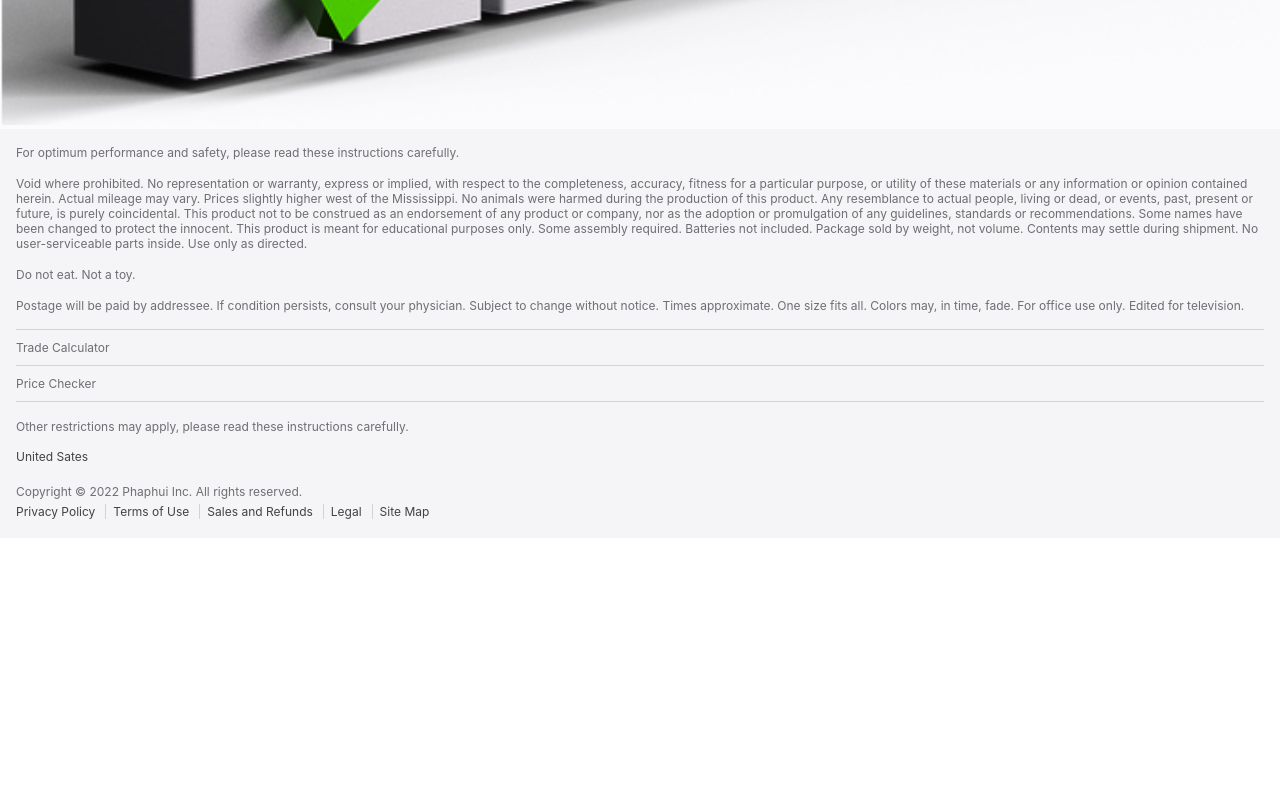
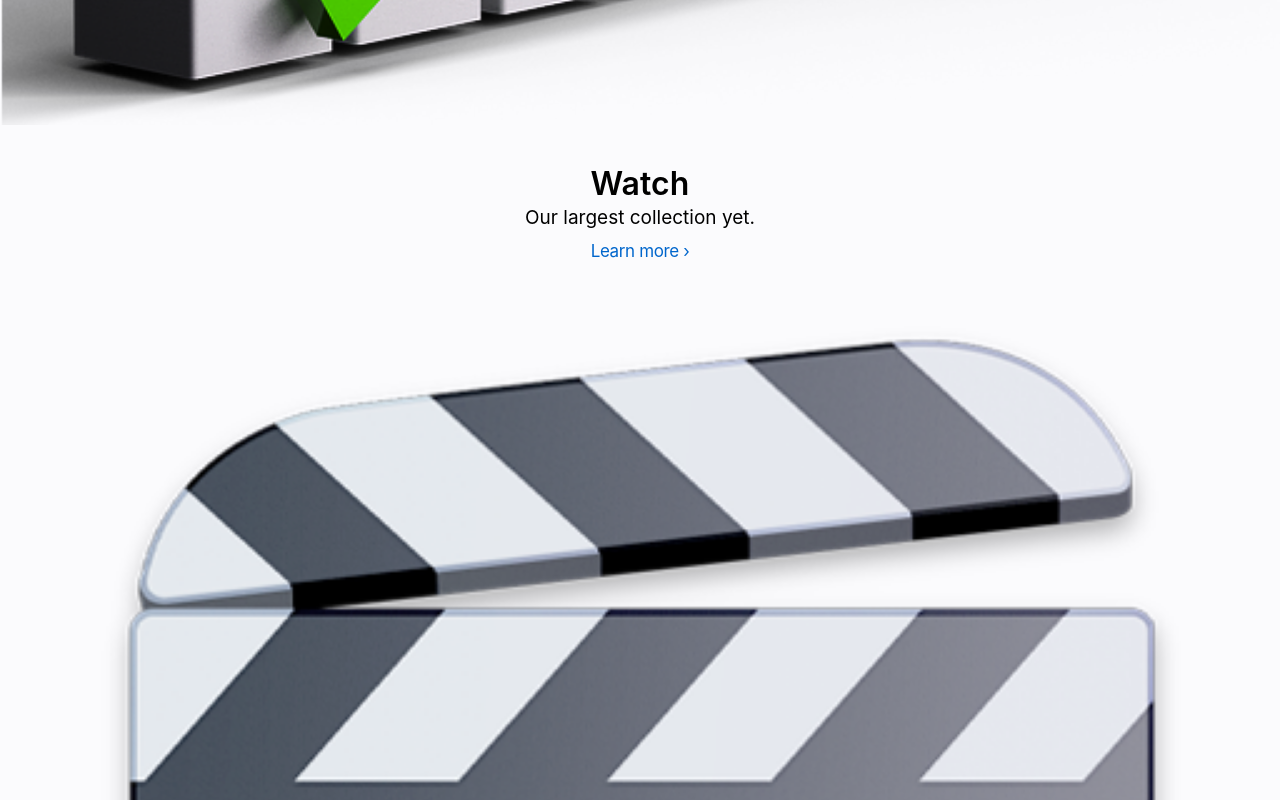
Before and after one commit to SeanPhaphui/seanphaphui.github.io, a React (Create React App) app: page / in a window 1280 px wide. Shown: the part 2580-3380 px from the top of the page. Before the commit the page ends 3118 px from the top, so only its background shows below. Built offline with nearby package versions, Linux system fonts and the light colour scheme.

Commit message:
Add Watch page to home

```diff
--- a/src/App.tsx
+++ b/src/App.tsx
@@ -5,6 +5,7 @@ import Country from "./Country/Country";
 import Home from "./Home/Home";
 import PriceChecker from "./PriceChecker/PriceChecker";
 import SlowGainCalcultor from "./SlowGainCalculator/SlowGainCalcultor";
+import Watch from "./Watch/Watch";
 import "./Utility.css";
 
 function App() {
@@ -25,6 +26,7 @@ function App() {
         <Route path="/calculator" element={<SlowGainCalcultor />} />
         <Route path="/price-checker" element={<PriceChecker />} />
         <Route path="/choose-country-region" element={<Country />} />
+        <Route path="/watch" element={<Watch />} />
       </Routes>
       <Bottom/>
     </div>
--- a/src/Home/Home.tsx
+++ b/src/Home/Home.tsx
@@ -4,6 +4,7 @@ import { useNavigate } from "react-router-dom";
 import imgCalculator from "./../calculator.png";
 import mainLogo from "./../logoGray.png";
 import imgStockMarket from "./../stock-market.png";
+import homeWatch from "./../.resources/homeWatch.png";
 import "./Home.css";
 
 export const Home: React.FC = () => {
@@ -22,6 +23,11 @@ export const Home: React.FC = () => {
   const navigateToPriceChecker = () => {
     // 👇️ navigate to /
     navigate("/price-checker");
+};
+
+const navigateToWatch = () => {
+  // 👇️ navigate to /
+  navigate("/watch");
 };
 
   return (
@@ -51,6 +57,16 @@ export const Home: React.FC = () => {
           <img className="img-content" src={imgStockMarket} />
         </div>
       </div>
+      <div className="item" onClick={navigateToWatch}>
+        <h2 className="content-header">Watch</h2>
+        <h3 className="content-subheader">Our largest collection yet.</h3>
+        <div className="content-links">
+          <a>Learn more {"›"}</a>
+        </div>
+        <div>
+          <img className="img-content" src={homeWatch} />
+        </div>
+      </div>
     </div>
   );
 };
--- /dev/null
+++ b/src/Watch/Watch.tsx
@@ -0,0 +1,43 @@
+import {
+    AppBar,
+    Autocomplete,
+    Button,
+    Card, CardContent,
+    TextField,
+    Toolbar,
+    Typography
+  } from "@mui/material";
+  import React, { useState } from "react";
+  import { useNavigate } from "react-router-dom";
+  import mainLogo from "./../logoGray.png";
+  import tickers from "./../Utility/tickers.json";
+
+  export const Watch: React.FC = () => {
+    const navigate = useNavigate();
+    const navigateToHome = () => {
+      // 👇️ navigate to /
+      navigate("/");
+    };
+
+    return (
+      <div className="Watch">
+        <AppBar className="bar-top" position="static" color="transparent">
+          <Toolbar className="top">
+            <img onClick={navigateToHome} className="img" src={mainLogo} />
+          </Toolbar>
+        </AppBar>
+        <AppBar className="bar-below" position="sticky" color="transparent">
+          <Toolbar className="bar-below-toolbar">
+            <Typography variant="h6" component="div" sx={{ flexGrow: 1 }}>
+              Watch
+            </Typography>
+          </Toolbar>
+        </AppBar>
+        <div className="content">
+
+        </div>
+      </div>
+    );
+  };
+
+  export default Watch;
```
Also changed, not shown: src/.resources/homeWatch.png (added).
